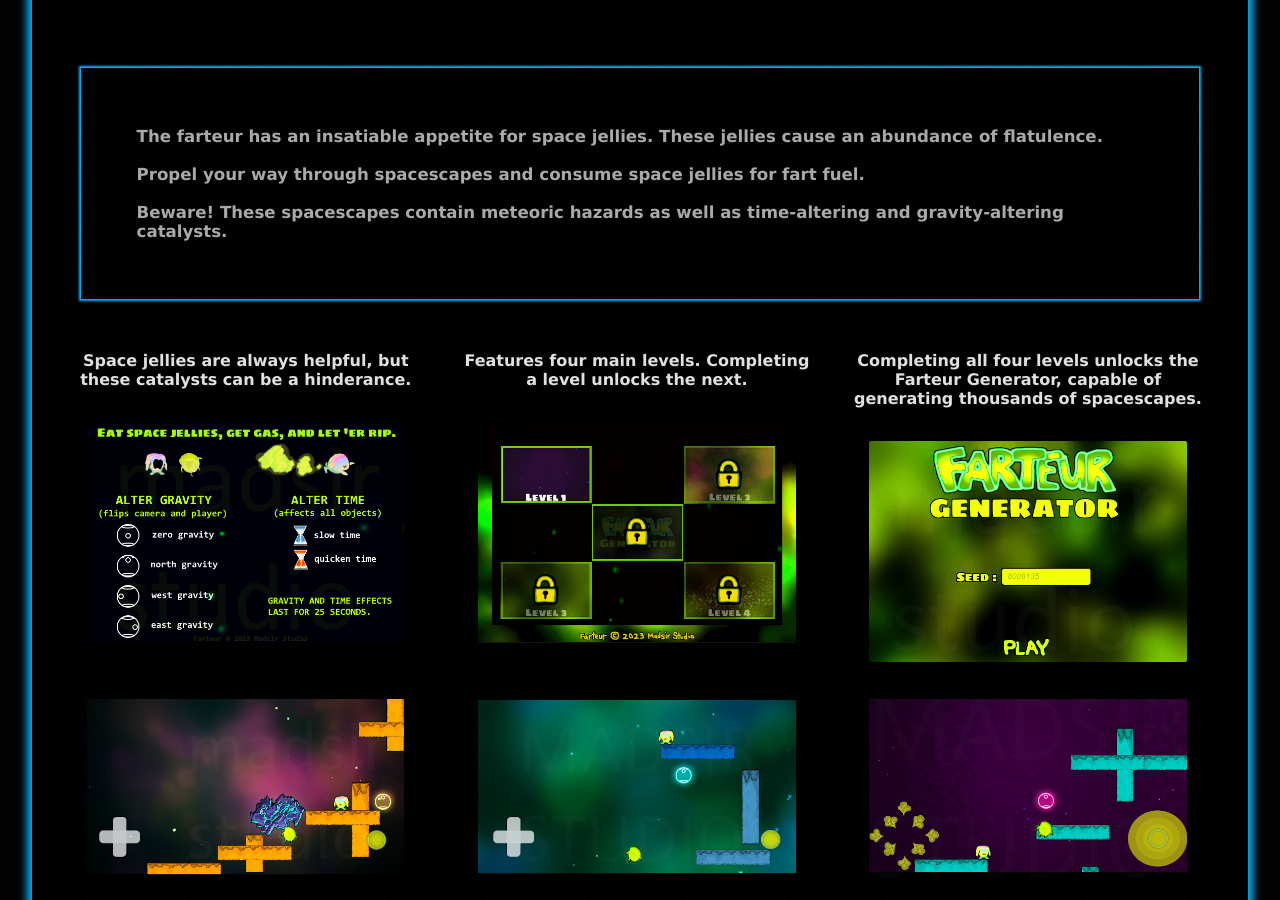
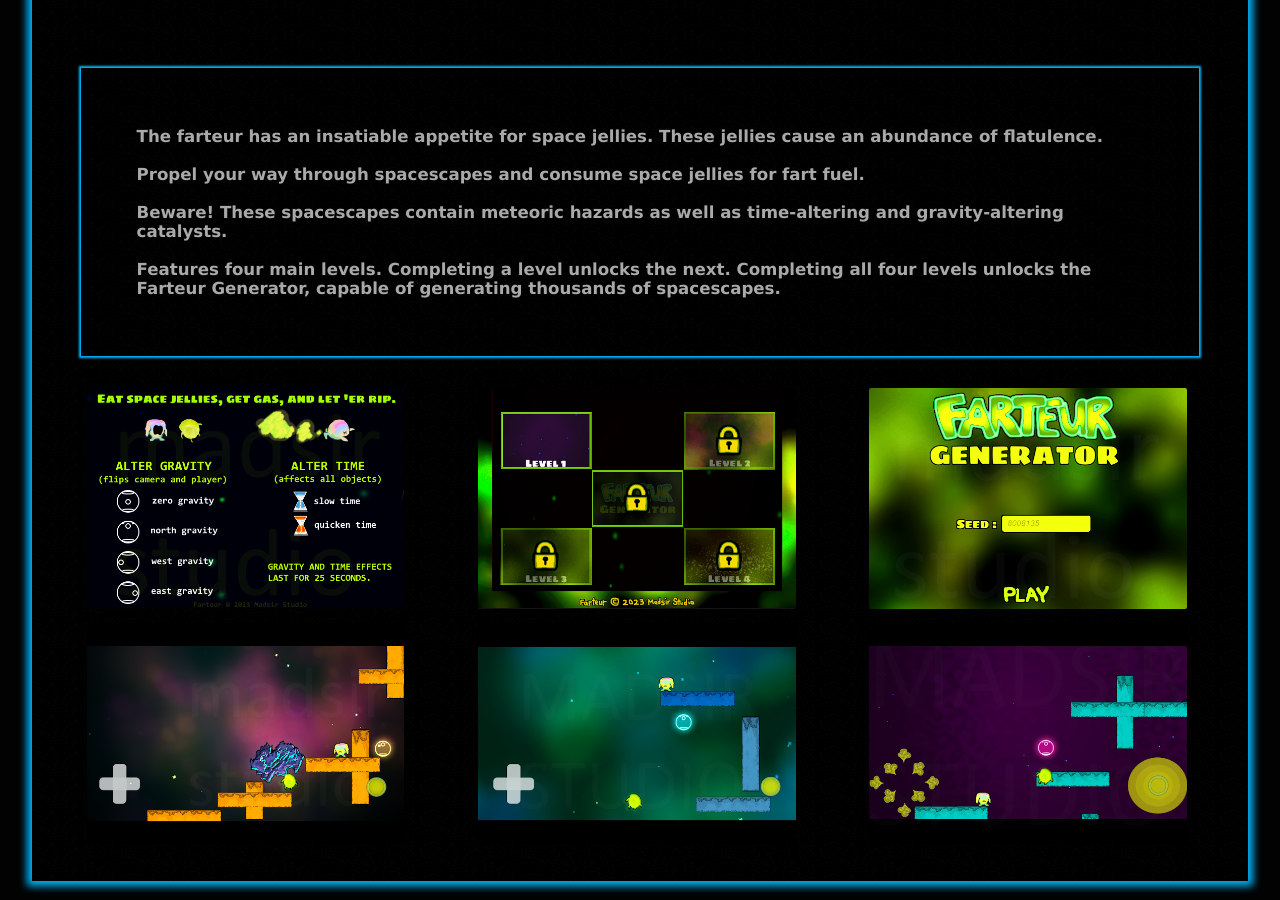
Before and after one commit to Madsir/madsirstudio.github.io, a Jekyll site: the page built from farteur/index.html, in a window 1280 px wide and 900 px high, scrolled down 755 px. Built offline with Jekyll 4.4.1, drawn with Linux system fonts in a browser that asks for light colours.

Commit message:
Update index.html

```diff
--- a/farteur/index.html
+++ b/farteur/index.html
@@ -118,21 +118,20 @@ h6 {
 	<br>
 	<br>
 	  <br><div class="around"><br><br><br>
-      <h2>The farteur has an insatiable appetite for space jellies. These jellies cause an abundance of flatulence. <br><br>Propel your way through spacescapes and consume space jellies for fart fuel.<br><br>Beware! These spacescapes contain meteoric hazards as well as time-altering and gravity-altering catalysts.</h2>
+      <h2>The farteur has an insatiable appetite for space jellies. These jellies cause an abundance of flatulence. <br><br>Propel your way through spacescapes and consume space jellies for fart fuel.<br><br>Beware! These spacescapes contain meteoric hazards as well as time-altering and gravity-altering catalysts.
+      <br><br>Features four main levels. Completing a level unlocks the next. Completing all four levels unlocks the Farteur Generator, capable of generating thousands of spacescapes.
+      </h2>
 		  <br>
 		  <br><br>
 	  </div>
 	<div class="row">
  		<div class="columns">
-	        	<h5>Space jellies are always helpful, but these catalysts can be a hinderance.</h5>
 			<a href="/Assets/ABOUTFARTEUR.png"><img src="/Assets/ABOUTFARTEUR.png" alt="instruction" style="width:90%;display:block;margin-left:auto;margin-right:auto"></a>
 		</div>
  		 <div class="columns">
-			<h5> Features four main levels. Completing a level unlocks the next.</h5>
 			<a href="/Assets/FarteurLevels.png"><img src="/Assets/FarteurLevels.png" alt="levels" style="width:90%;display:block;margin-left:auto;margin-right:auto"></a>
 		</div>
   		<div class="columns">
-			<h5>Completing all four levels unlocks the Farteur Generator, capable of generating thousands of spacescapes.</h5>
 			<a href="/Assets/generatorfarteurmadsirstudio.png"><img src="/Assets/generatorfarteurmadsirstudio.png" alt="addition" style="width:90%;display:block;margin-left:auto;margin-right:auto"></a>
 		</div>
 	</div>
```
Also changed, not shown: other parts of farteur/index.html (+1 -1 lines).
